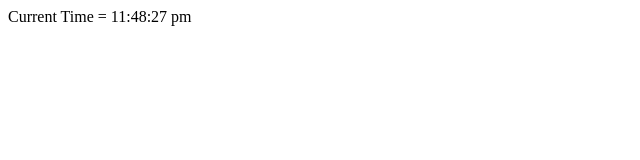
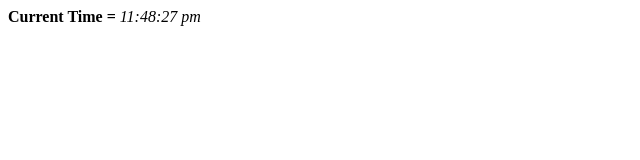
Before and after one commit to chrisackerman-ms/react-kt, a React app: page / in a window 1280 px wide. Shown: the top 160 px of the page, without its empty margins (0-640 px from the left). Built offline with nearby package versions, Linux system fonts and the light colour scheme.

Commit message:
Part 1: Component CSS

```diff
--- a/package.json
+++ b/package.json
@@ -24,7 +24,9 @@
     "@babel/preset-env": "^7.1.5",
     "@babel/preset-react": "^7.0.0",
     "babel-loader": "^8.0.4",
+    "css-loader": "^1.0.1",
     "html-webpack-plugin": "^3.2.0",
+    "style-loader": "^0.23.1",
     "webpack": "^4.25.1",
     "webpack-cli": "^3.1.2",
     "webpack-dev-server": "^3.1.10"
--- /dev/null
+++ b/src/FormattedTime.css
@@ -0,0 +1,7 @@
+.formattedtime-label {
+  font-weight: bold;
+}
+
+.formattedtime-value {
+  font-style: italic;
+}
--- a/src/FormattedTime.jsx
+++ b/src/FormattedTime.jsx
@@ -1,5 +1,6 @@
 import React from "react";
 import moment from "moment";
+import "./FormattedTime.css";
 
 // This is a function component. It has no internal state. It renders only what it received as properties. The only
 // way to update it, is to change its properties.
@@ -8,7 +9,8 @@ function FormattedTime({ timestamp = Date.now(), format = "h:mm:ss a" }) {
 
   return (
     <React.Fragment>
-      <span>Current Time = </span>{time}
+      <span className="formattedtime-label">Current Time = </span>
+      <span className="formattedtime-value">{time}</span>
     </React.Fragment>
   )
 }
--- a/webpack.config.js
+++ b/webpack.config.js
@@ -50,6 +50,22 @@ module.exports = {
           // Run the raw source through the Babel compiler.
           { loader: "babel-loader", options: { babelrc: true } }
         ]
+      },
+      {
+        // Match CSS files.
+        test: /\.css$/,
+        use: [
+          // This loader accepts the output from the next loader (it wraps the next loader), and uses it to create a
+          // <style> tag on your page.
+          "style-loader",
+
+          // This loader reads CSS into an intermediate data structure. If you didn't use the above "style-loader" with
+          // it, you would get this raw data structure as the result of your import statement, but no actual css would
+          // be applied to the page.
+          "css-loader",
+
+          // You could use an additional loader (e.g. Sass) to accept higher order style languages.
+        ]
       }
     ]
   },
```
Also changed, not shown: 1 other file (tests, documents, lock files or other folders).
